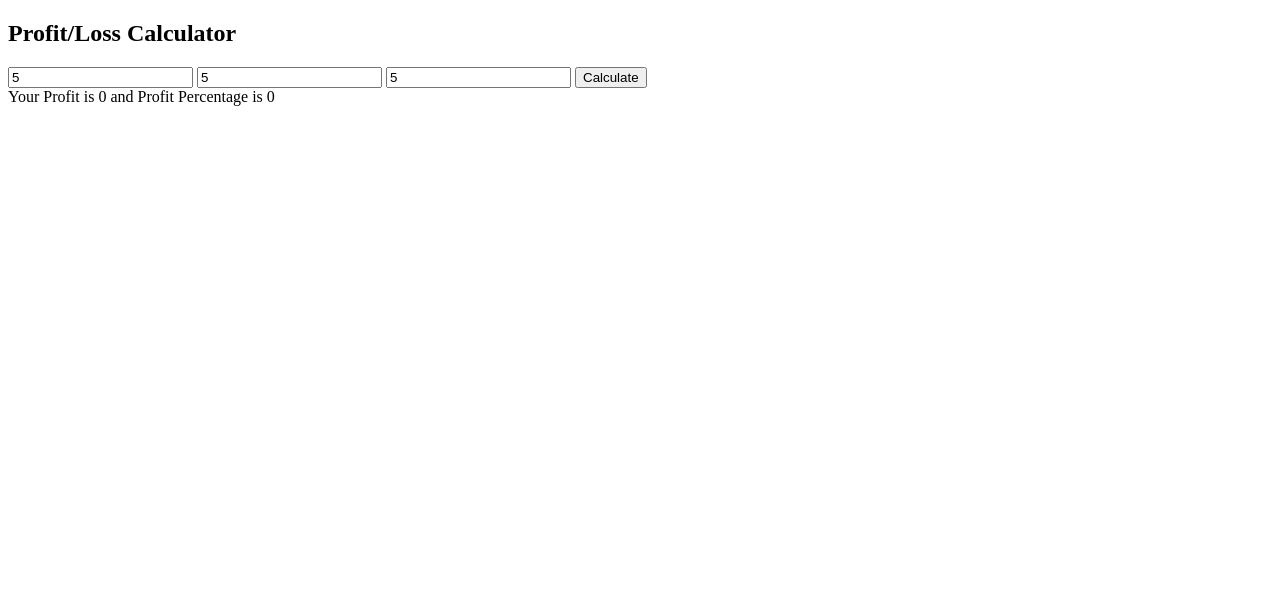
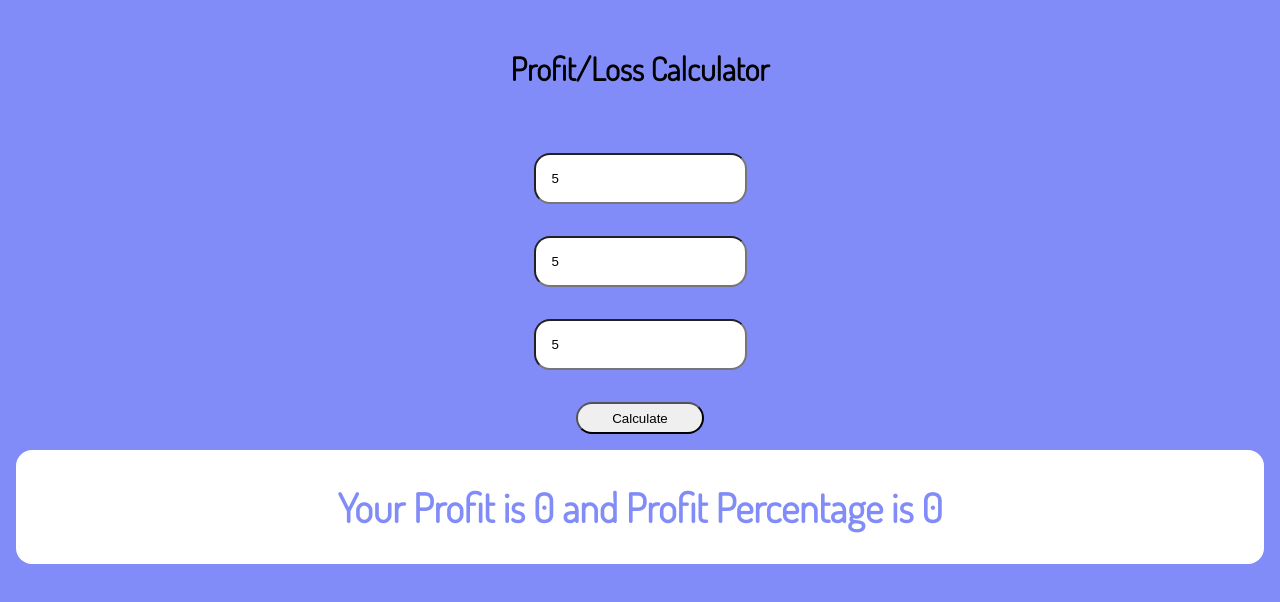
Before and after one commit to sanketdeshmukh1/Stocks-calculation, a plain HTML site: page index.html in a window 1280 px wide. Both pictures are taken after typing "5", "5", "5" into the empty fields and a click on the button "Calculate". Drawn offline with Linux system fonts and the light colour scheme; a web font is replaced by a local one.

Commit message:
styling is done

```diff
--- a/app.js
+++ b/app.js
@@ -2,9 +2,11 @@ var intialprice=document.querySelector(".intial-price");
 var nostocks=document.querySelector(".no-stocks");
 var currentprice=document.querySelector(".current-price");
 var submitbtn=document.querySelector(".submit-btn");
-var ans=document.querySelector(".answer");
+var ans=document.querySelector("#answer");
+document.getElementById("answer").style.display = "none";
 
 function validateresult(){
+    document.getElementById("answer").style.display = "block";
 var ip=Number(intialprice.value);
 var cp=Number(currentprice.value);
 var stckcnt=Number(nostocks.value);
@@ -12,7 +14,7 @@ var stckcnt=Number(nostocks.value);
 if(ip>cp)
 {
 var loss=(ip-cp)*stckcnt;
-var lossperc=(loss/ip)*100;
+var lossperc=Math.round((loss/ip)*100);
 ans.innerText="Your Loss is " +loss+" and Loss Percentage is "+lossperc;
 }else{
     var profit=(cp-ip)*stckcnt;
--- a/index.html
+++ b/index.html
@@ -8,12 +8,17 @@
     <link rel="stylesheet" href="styles.css">
 </head>
 <body>
-    <h2 class="heading">Profit/Loss  Calculator</h2>
-    <input type="number" placeholder="Enter initial Price here" class="intial-price">
-    <input type="number" placeholder="Enter number of stocks here" class="no-stocks">
-    <input type="number" placeholder="Enter current Price here" class="current-price">
+    <h1 class="heading">Profit/Loss  Calculator</h1>
+
+   <div class="divintialprice"> <input type="number" placeholder="Enter initial Price here" class="intial-price"></div>
+
+    <div class="divnoofstock"><input type="number" placeholder="Enter number of stocks here" class="no-stocks"></div>
+
+   <div class="divcurrentprice"> <input type="number" placeholder="Enter current Price here" class="current-price"></div>
+
    <button class="submit-btn" > Calculate</button>
-   <div class="answer"></div>
+
+   <div id="answer"></div>
 
     <script src="app.js"></script>
 </body>
--- a/styles.css
+++ b/styles.css
@@ -0,0 +1,60 @@
+@import url('https://fonts.googleapis.com/css2?family=Baloo+Bhaijaan+2&family=Baloo+Bhaina+2:wght@500&family=Dosis:wght@300&display=swap');
+
+*{
+    margin:0;
+    padding:0;
+    box-sizing: border-box;
+}
+body{
+
+    font-family: 'Baloo Bhaijaan 2', cursive;
+    font-family: 'Baloo Bhaina 2', cursive;
+    font-family: 'Dosis', sans-serif;
+    background-color:   #818cf8;
+
+}
+.heading{
+
+    padding: 3rem 0rem;
+    text-align: center;
+}
+input{
+padding: 1rem;
+border-radius: 1rem;
+
+}
+
+
+.divintialprice{
+    text-align: center;
+    padding: 1rem 0rem;
+}
+
+.divnoofstock{
+    text-align: center;
+    padding: 1rem 0rem;
+}
+.divcurrentprice{
+    text-align: center;
+    padding: 1rem 0rem 2rem 0rem;
+}
+
+.submit-btn{
+    margin: auto;
+    display: block;
+    width: 8rem;
+    height: 2rem;
+    border-radius: 1rem;
+}
+
+#answer{
+    margin: 1rem;
+    color: #818cf8;
+    background-color: white;
+    padding: 2rem 0rem;
+    text-align: center;
+    border-radius: 1rem;
+    font-size: 2.5rem;
+    font-weight: bolder;
+
+}
```
